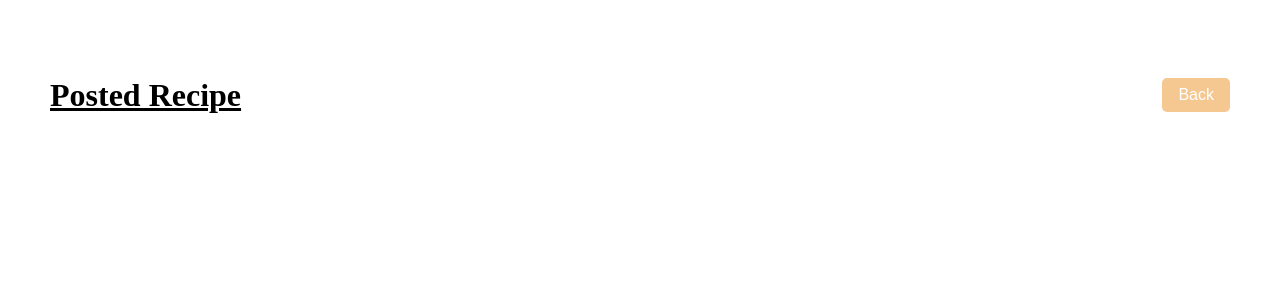
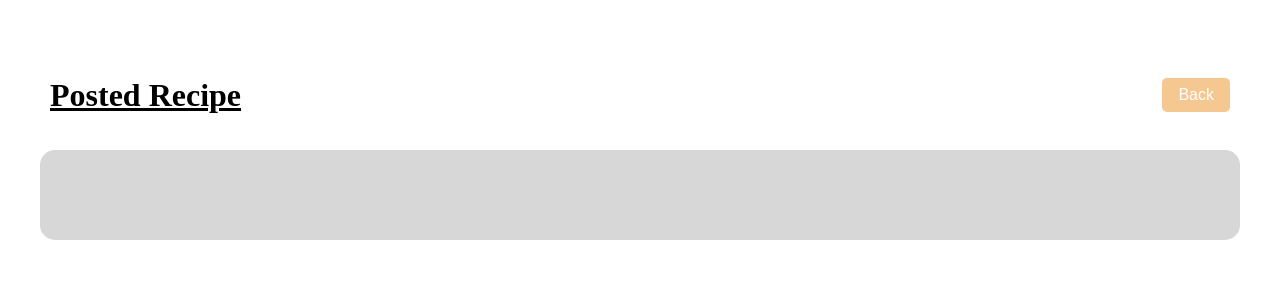
Before and after one commit to aj17i/Chopz, a PHP site: page /Website/html/saved-posts.php in a window 1280 px wide. Shown: the top 300 px of the page. Run offline with PHP 8.4, Linux system fonts and the light colour scheme; the visitor is signed in with stand-in values (Sample User, id 1); data that the repository does not hold is empty.

Commit message:
now it works too

```diff
--- a/Website/css/posted-page.css
+++ b/Website/css/posted-page.css
@@ -48,12 +48,13 @@ body {
 .back-btn:hover {
   background-color: #e38d58; /* More colorful on hover */
 }
-
+.second-row-favourites,
 .third-row-recent {
   background-color: #d7d7d7;
   padding: 10px;
   border-radius: 15px;
 }
+.second-row-favourites,
 .third-row-recent {
   margin-bottom: 20px;
 }
```
